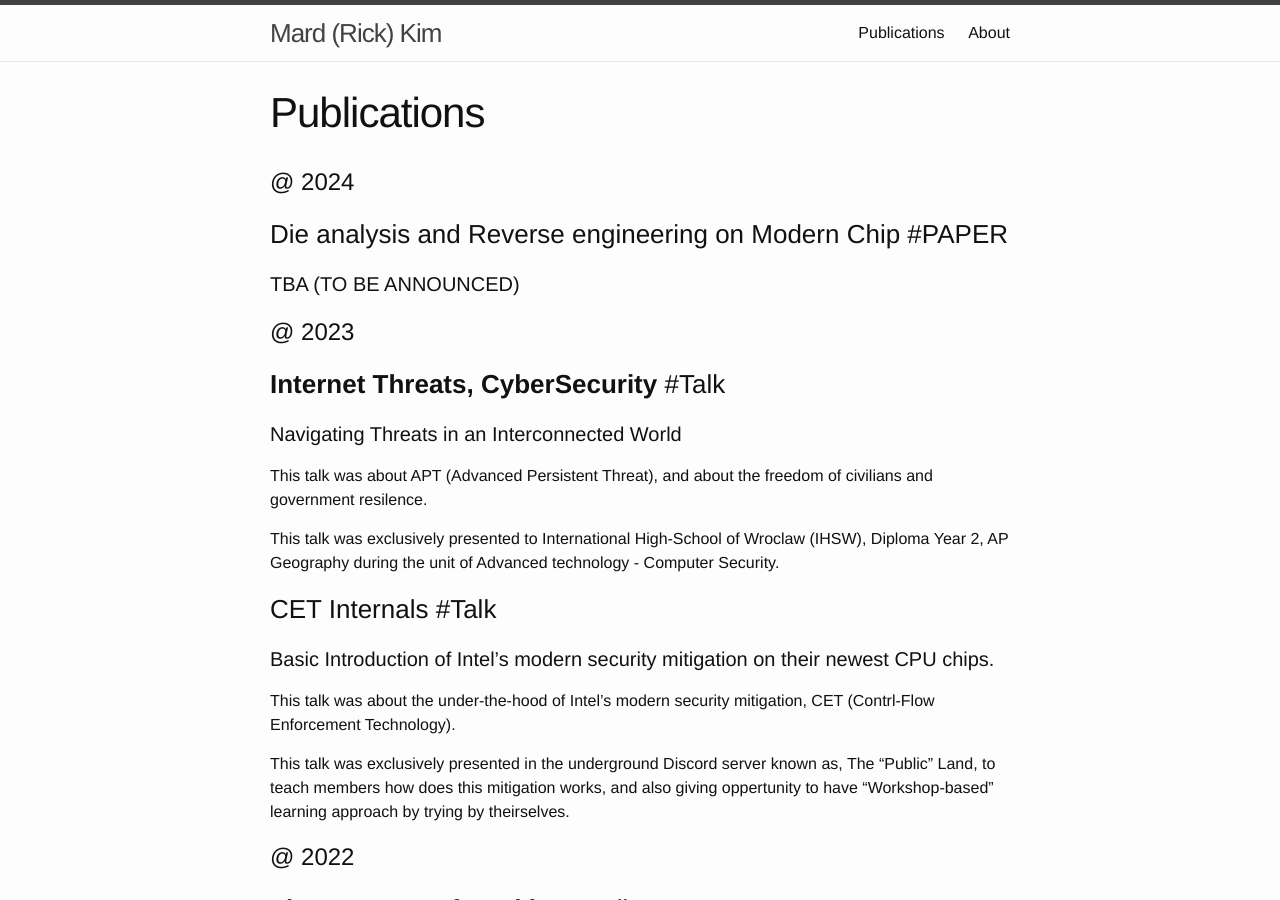
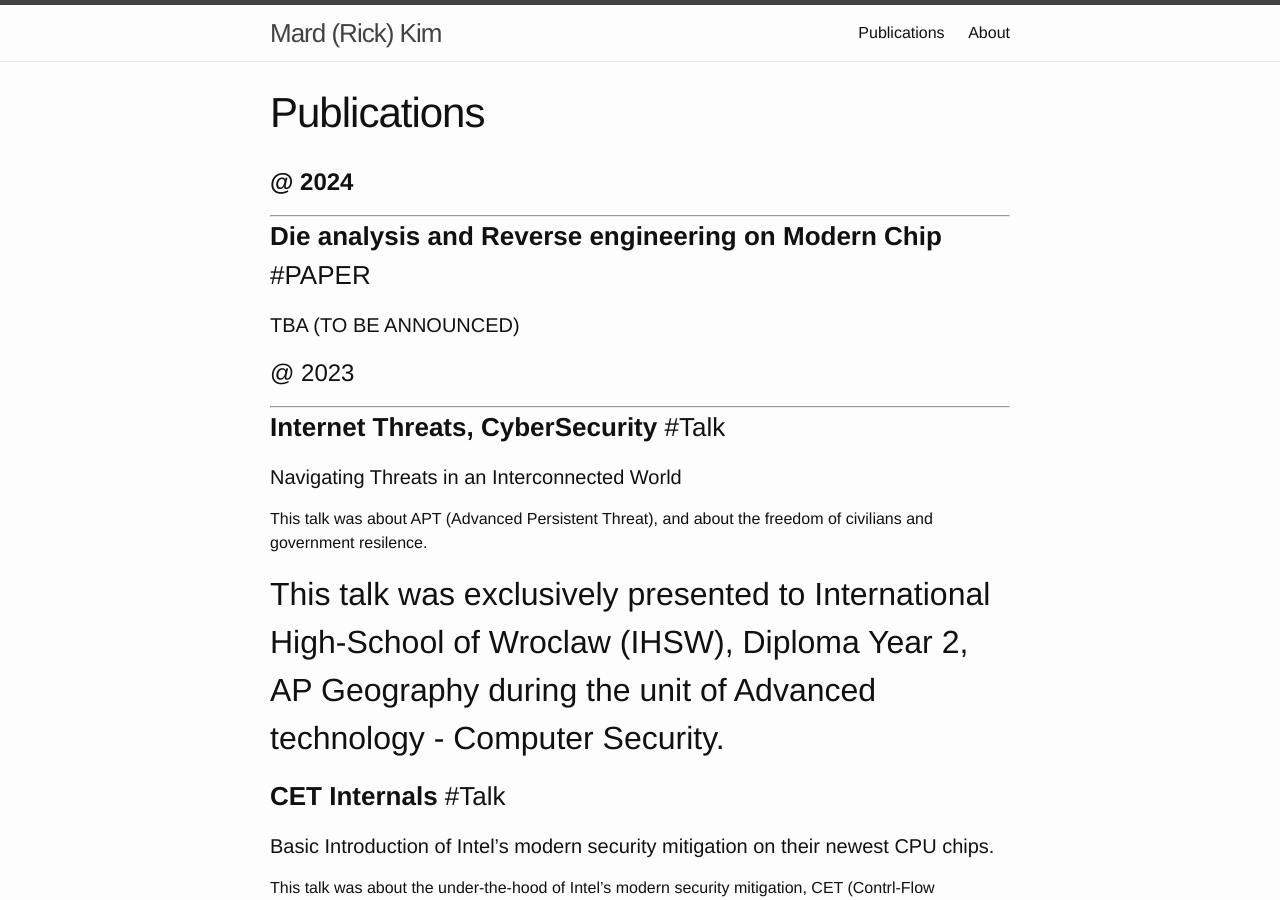
Before and after one commit to Mardcelo/mardcelo.github.io, a Jekyll site: the page built from Publications.md, in a window 1280 px wide and 900 px high. Built offline with Jekyll 4.4.1, drawn with Linux system fonts in a browser that asks for light colours.

```diff
--- a/Publications.md
+++ b/Publications.md
@@ -4,28 +4,27 @@ title: Publications
 permalink: /pubs/
 ---
 
-# @ 2024
-
-### Die analysis and Reverse engineering on Modern Chip #PAPER ##
-
+# **@ 2024**
+---
+### **Die analysis and Reverse engineering on Modern Chip** #PAPER ##
 #### TBA (TO BE ANNOUNCED) ###
 
 # @ 2023
-
+---
 ### **Internet Threats, CyberSecurity** #Talk
 #### Navigating Threats in an Interconnected World
 This talk was about APT (Advanced Persistent Threat), and about the freedom of civilians and government resilence.
 
 This talk was exclusively presented to International High-School of Wroclaw (IHSW), Diploma Year 2, AP Geography during the unit of Advanced technology - Computer Security.
-
-### CET Internals #Talk
+---
+### **CET Internals** #Talk
 #### Basic Introduction of Intel's modern security mitigation on their newest CPU chips.
 This talk was about the under-the-hood of Intel's modern security mitigation, CET (Contrl-Flow Enforcement Technology).
 
 This talk was exclusively presented in the underground Discord server known as, The "Public" Land, to teach members how does this mitigation works, and also giving oppertunity to have "Workshop-based" learning approach by trying by theirselves.
-
-# @ 2022
-
+---
+# **@ 2022**
+---
 ### **The Dangers of Hacking** #Talk
 This talk was about Basics of Hacking and Cyber Security to teach students range from 13 ~ 14 years old. This gave them an oppertunity to explore different concepts on security, and gave them an oppertunity to have an Q&A-type talk with the presenter (0xMard).
 
```
